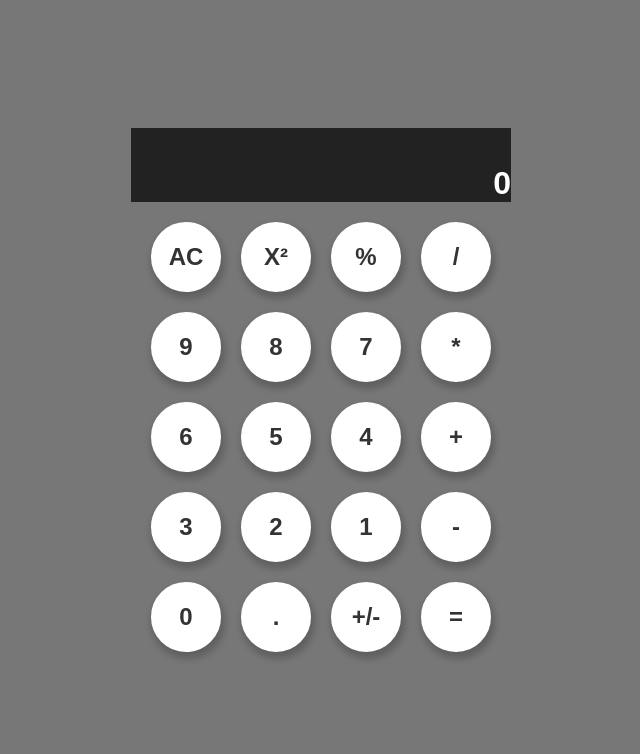
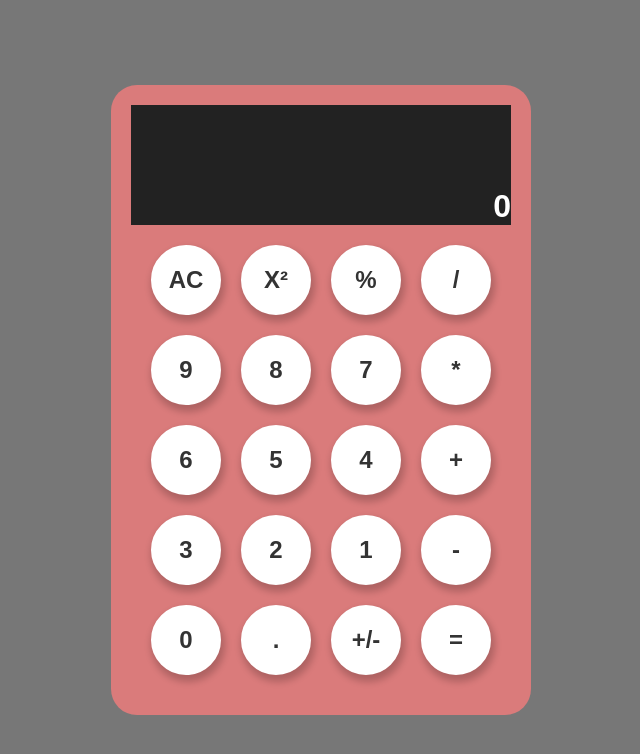
Before and after one commit to GraceOyiza/react-calculator, a React (Create React App) app: page / in a window 1280 px wide. Shown: the top 754 px of the page, without its empty margins (319-959 px from the left). Built offline with nearby package versions, Linux system fonts and the light colour scheme.

Commit message:
Remove parentheses from button

```diff
--- a/src/components/App.js
+++ b/src/components/App.js
@@ -28,7 +28,7 @@ function App() {
   return (
     <>
       <div className="App">
-        <div className="App__calculator">
+        <div className="Appcalculator">
           <Display />
           <ButtonPannel>
             {buttons.map(button => (
```
